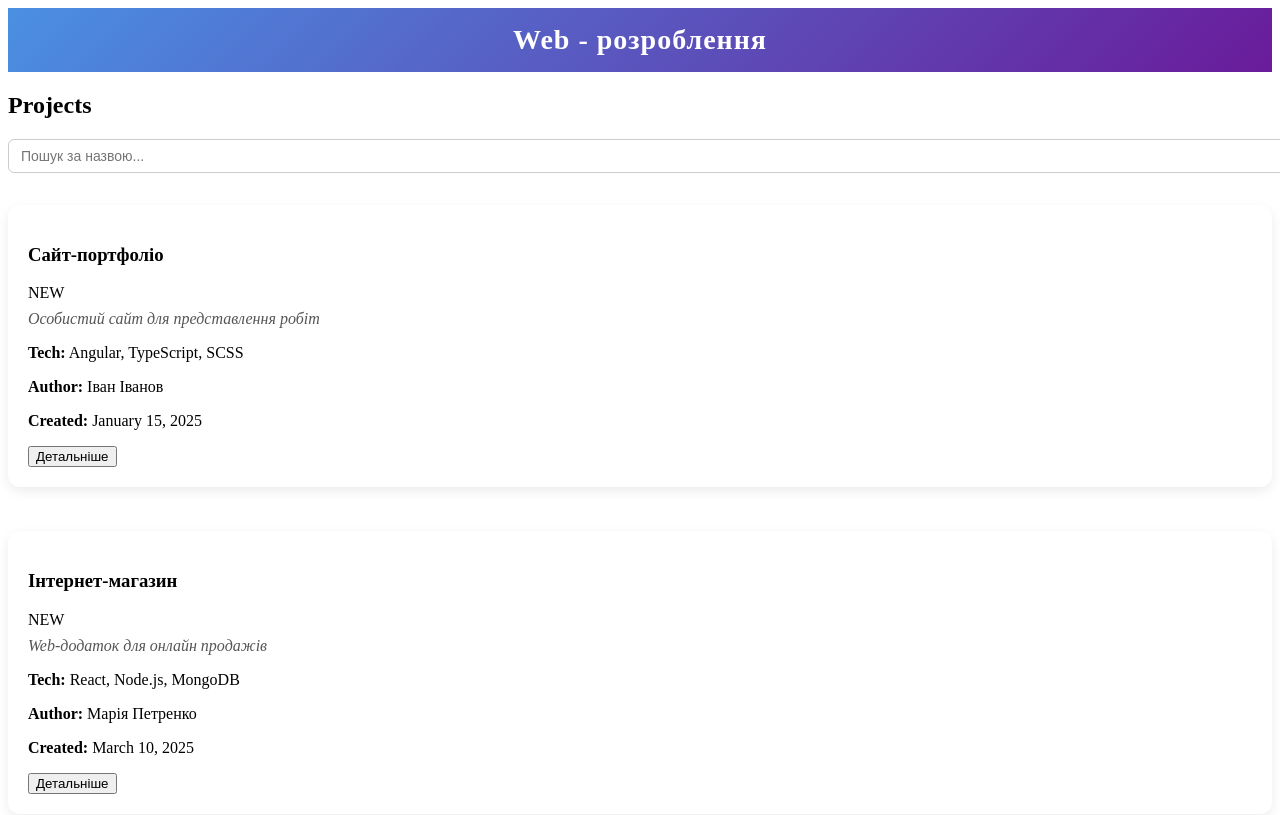
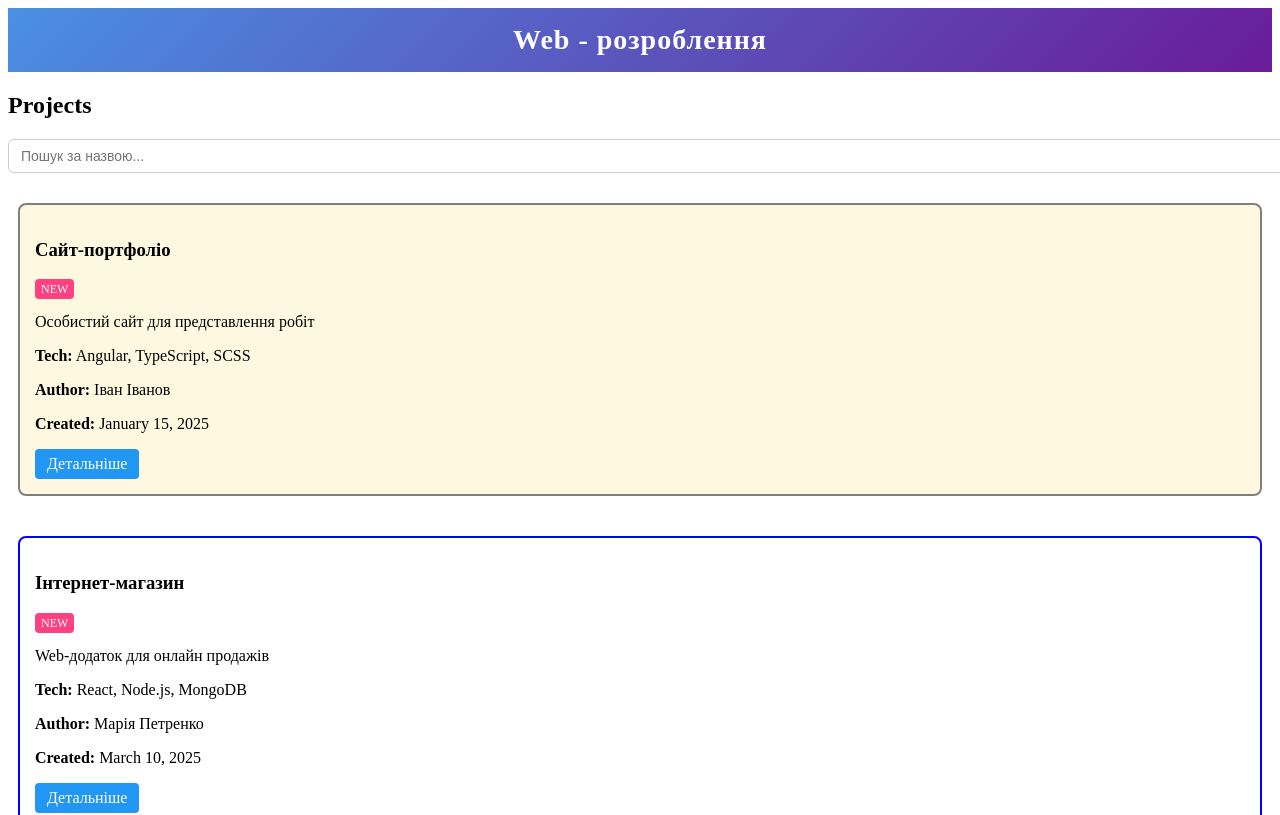
Before and after one commit to Sanek228777/FrontendLab, an Angular app: page /items in a window 1280 px wide. Before the commit this address led to /. Shown: the top 815 px of the page. Built offline with nearby package versions, Linux system fonts and the light colour scheme.

Commit message:
Завдання 7 лабораторної

```diff
--- a/src/app/app.config.ts
+++ b/src/app/app.config.ts
@@ -3,7 +3,5 @@ import { provideRouter } from '@angular/router';
 import { routes } from './app.routes';
 
 export const appConfig: ApplicationConfig = {
-  providers: [
-    provideRouter(routes)
-  ]
+  providers: [provideRouter(routes)]
 };
--- a/src/app/app.routes.ts
+++ b/src/app/app.routes.ts
@@ -1,7 +1,9 @@
 import { Routes } from '@angular/router';
 import { ItemsListComponent } from './items-list/items-list';
-
+import { ItemDetailsComponent } from './item-details/item-details';
 
 export const routes: Routes = [
-  { path: '', component: ItemsListComponent }
+  { path: 'items', component: ItemsListComponent },
+  { path: 'items/:id', component: ItemDetailsComponent },
+  { path: '', redirectTo: '/items', pathMatch: 'full' }
 ];
--- a/src/app/item-card/item-card.css
+++ b/src/app/item-card/item-card.css
@@ -1,34 +1,33 @@
 .card {
-  background: #ffffff;
-  border-radius: 12px;
-  padding: 20px;
-  margin: 12px 0;
-  box-shadow: 0 4px 12px rgba(0,0,0,0.08);
-  transition: all 0.3s ease;
+  border: 2px solid gray;
+  border-radius: 8px;
+  padding: 15px;
+  margin: 10px;
+  transition: 0.3s;
 }
 
-.card:hover {
-  transform: translateY(-4px);
-  box-shadow: 0 8px 18px rgba(0,0,0,0.15);
+.card.highlight {
+  background-color: #fff8e1;
 }
 
-.description {
-  font-style: italic;
-  color: #555;
-  margin-top: 8px;
+.badge {
+  background-color: #ff4081;
+  color: white;
+  padding: 3px 6px;
+  border-radius: 4px;
+  font-size: 12px;
 }
 
-.new {
-  border-left: 6px solid green;
-  background: #eaffea;
+.btn-details {
+  display: inline-block;
+  padding: 6px 12px;
+  background-color: #2196f3;
+  color: white;
+  border-radius: 4px;
+  text-decoration: none;
+  transition: 0.3s;
 }
 
-.old {
-  border-left: 6px solid orange;
-  background: #fff6e0;
+.btn-details:hover {
+  background-color: #1976d2;
 }
-
-.outdated {
-  border-left: 6px solid red;
-  background: #ffe5e5;
-}
--- a/src/app/item-card/item-card.html
+++ b/src/app/item-card/item-card.html
@@ -13,5 +13,7 @@
   <p><b>Author:</b> {{ project.author }}</p>
   <p><b>Created:</b> {{ project.createdAt | date:'longDate' }}</p>
 
-  <button (click)="onSelect()">Детальніше</button>
+  <a [routerLink]="['/items', project.id]" class="btn-details">
+    Детальніше
+  </a>
 </div>
--- a/src/app/item-card/item-card.ts
+++ b/src/app/item-card/item-card.ts
@@ -1,11 +1,12 @@
 import { Component, Input, Output, EventEmitter } from '@angular/core';
+import { RouterModule } from '@angular/router';
 import { CommonModule } from '@angular/common';
 import { Project } from '../../shared/models/project.model';
 
 @Component({
   selector: 'app-item-card',
   standalone: true,
-  imports: [CommonModule],
+  imports: [CommonModule, RouterModule],
   templateUrl: './item-card.html',
   styleUrls: ['./item-card.css']
 })
--- /dev/null
+++ b/src/app/item-details/item-details.html
@@ -0,0 +1 @@
+<p>item-details works!</p>
--- /dev/null
+++ b/src/app/item-details/item-details.ts
@@ -0,0 +1,26 @@
+import { Component, OnInit } from '@angular/core';
+import { ActivatedRoute } from '@angular/router';
+import { DataService } from '../../shared/services/data.service';
+import { Project } from '../../shared/models/project.model';
+
+@Component({
+  selector: 'app-item-details',
+  templateUrl: './item-details.html',
+  styleUrls: ['./item-details.css']
+})
+export class ItemDetailsComponent implements OnInit {
+  project?: Project;
+
+  constructor(
+    private route: ActivatedRoute,
+    private dataService: DataService
+  ) {}
+
+  ngOnInit(): void {
+    const id = Number(this.route.snapshot.paramMap.get('id'));
+    this.dataService.getItemById(id).subscribe(project => {
+      this.project = project;
+    });
+  }
+
+}
--- a/src/shared/services/data.service.ts
+++ b/src/shared/services/data.service.ts
@@ -55,4 +55,9 @@ export class DataService {
 
     this.projectsSubject.next(filtered);
   }
+
+  getItemById(id: number): Observable<Project | undefined> {
+    const found = this.projects.find(p => p.id === id);
+    return of(found);
+  }
 }
```
Also changed, not shown: src/app/item-details/item-details.css (added), 1 other file (tests, documents, lock files or other folders).
